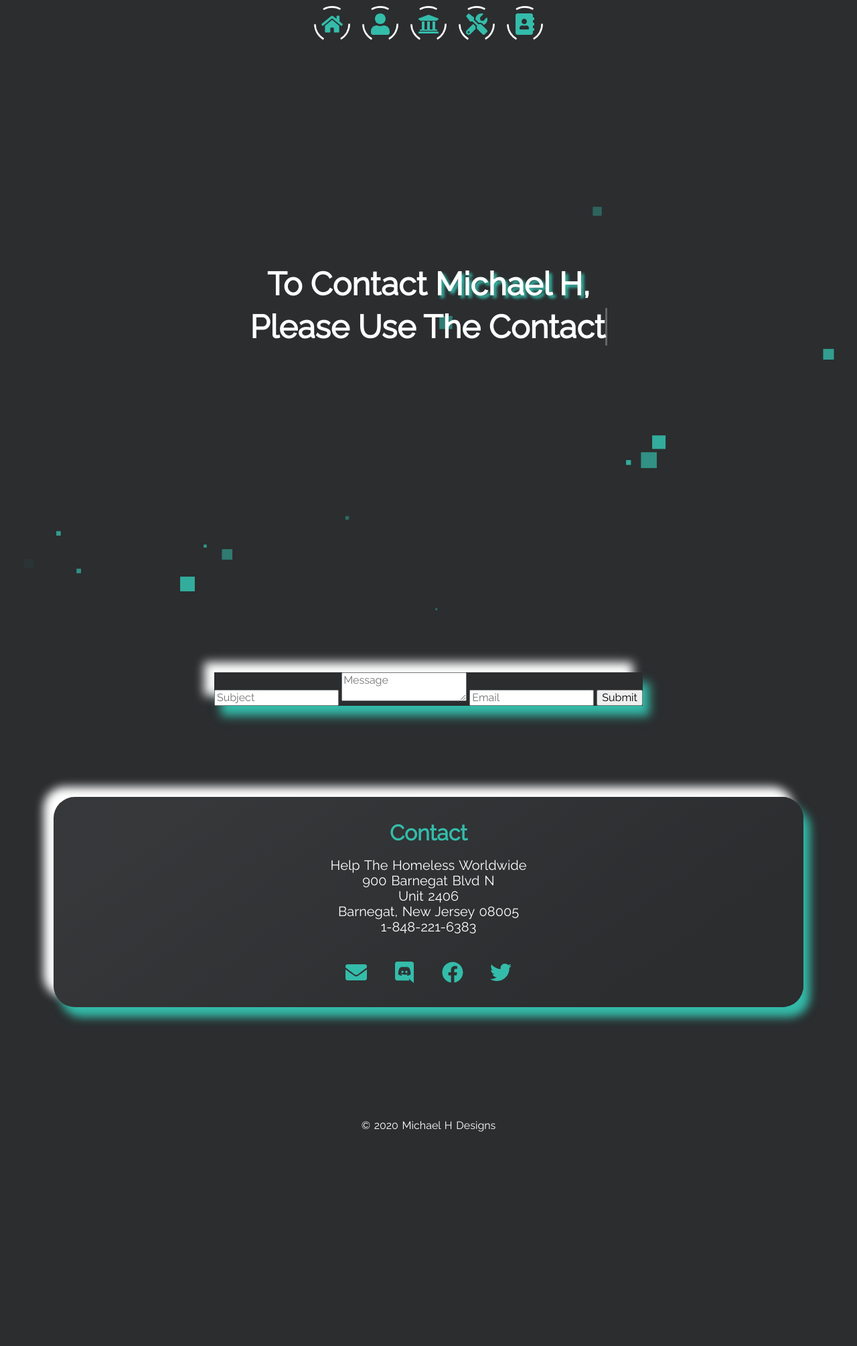
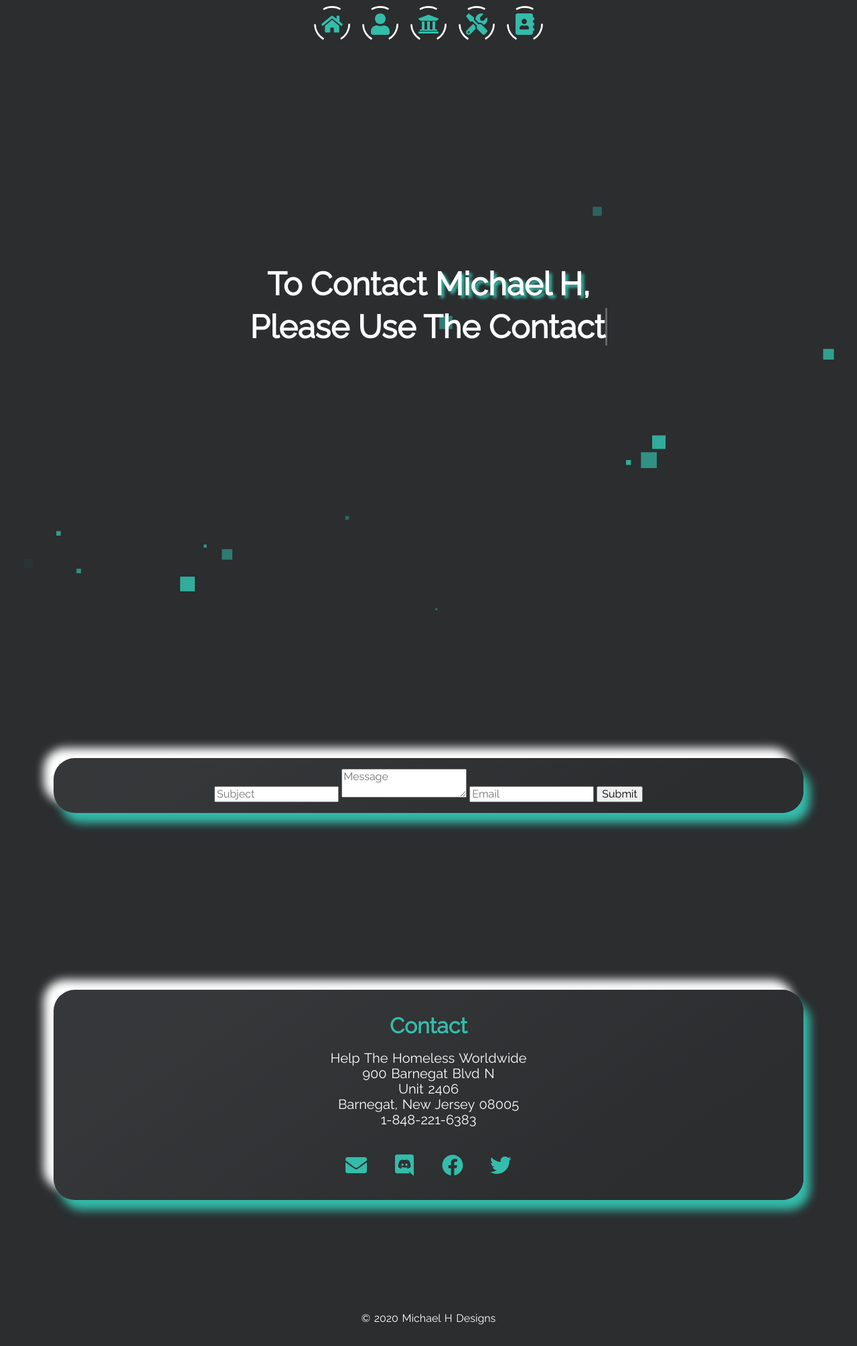
Before and after one commit to MichaelHDesigns/contact, a Jekyll site: the page built from index.html, in a window 1280 px wide. Shown: the whole page at 67% size. Built offline with Jekyll 4.4.1, drawn with Linux system fonts in a browser that asks for light colours; before the commit the page ends 1722 px from its top, so only the background shows below that.

Commit message:
Update landing-page.html

```diff
--- a/_includes/landing-page.html
+++ b/_includes/landing-page.html
@@ -93,14 +93,11 @@
 
 <!-- start contact content -->
 <section>
-<div class="landing-icons">
+<div class="layout">
 <div class="row">
  <div class="card neumorphism-card-big">
-<form action="https://submit-form.com/8ZJKP6gfn8RZPmnyq0Lja" target="_self">
-  <input
-    type="hidden"
-    name="_redirect"
-    value="https://michaelhdesigns.github.io/contact"/>
+<form action="https://submit-form.com/8ZJKP6gfn8RZPmnyq0Lja" target="_self" style="text-align: center">
+  <input type="hidden" name="_redirect" value="https://michaelhdesigns.github.io/contact">
    <!-- All elements must have a name attribute -->
    <input type="text" name="subject" placeholder="Subject">
    <textarea name="message" placeholder="Message"></textarea>
```
